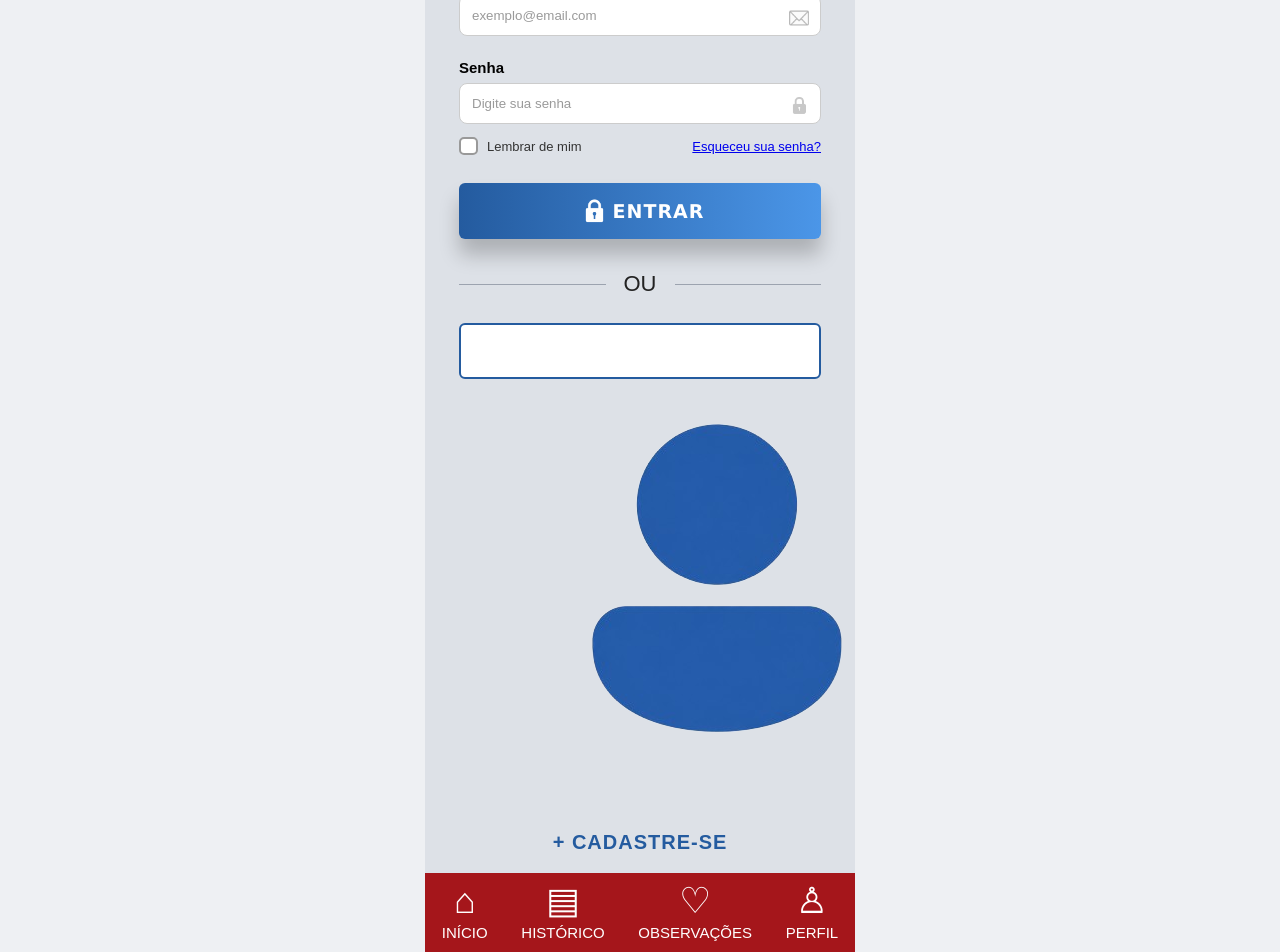
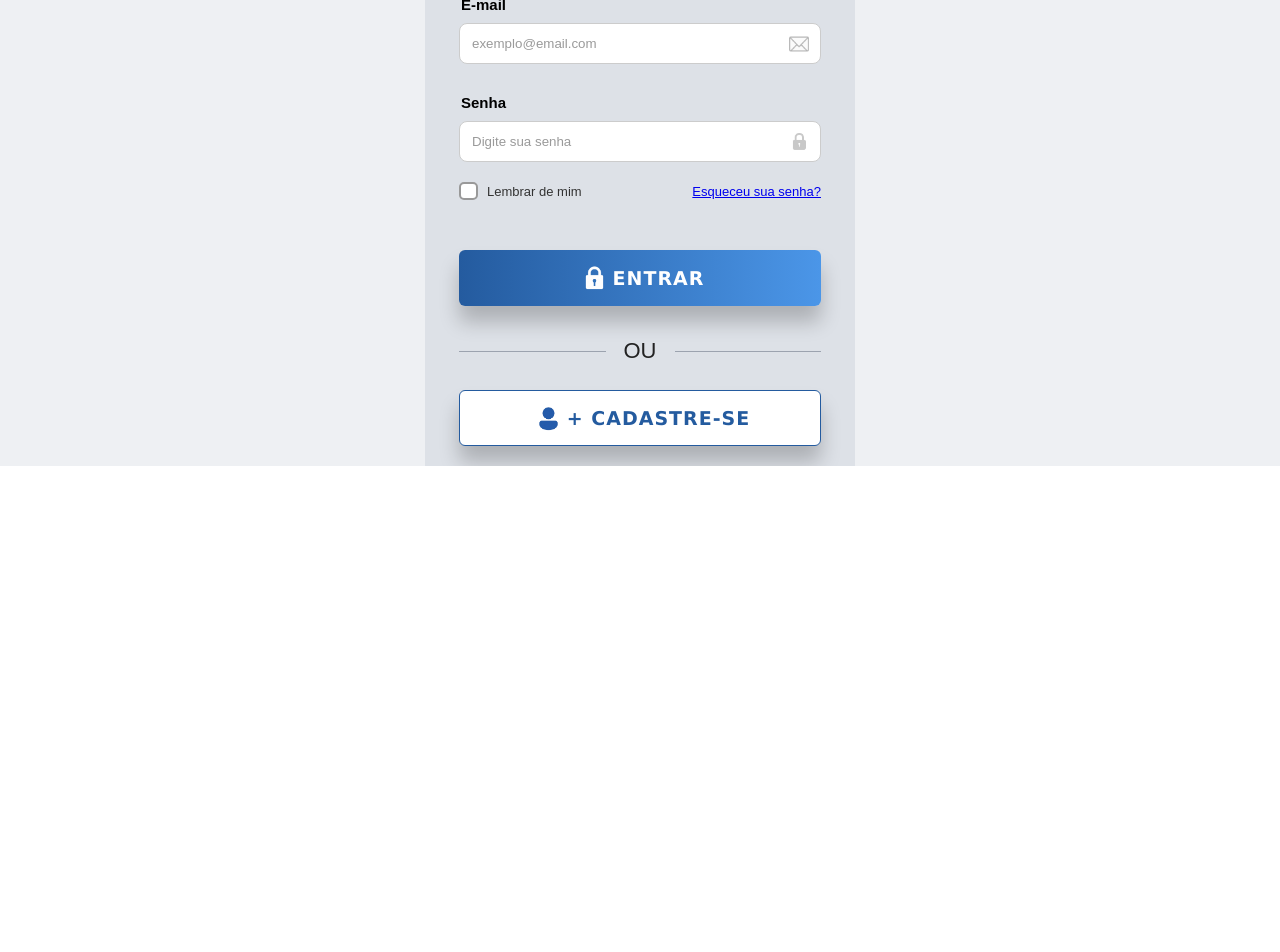
Before and after one commit to PI-Sao-Camilo-2026/PI-Sao-Camilo, a React (Vite) app in the folder frontend/: page / in a window 1280 px wide. Shown: the part 400-1352 px from the top of the page. After the commit the page ends 866 px from the top, so only its background shows below. Built offline with nearby package versions, Linux system fonts and the light colour scheme.

Commit message:
finalizacao tela login

```diff
--- a/frontend/src/css/Login.css
+++ b/frontend/src/css/Login.css
@@ -63,7 +63,6 @@ body {
   width: 92px;
   height: 92px;
   background: #991b1f;
-  /* fundo vermelho */
   border-radius: 50%;
   margin: auto auto;
   display: flex;
@@ -99,7 +98,12 @@ body {
   font-family: Arial, Helvetica, sans-serif;
   font-size: 15px;
   font-weight: bold;
-  margin-bottom: 7px;
+  padding-left: 2px;
+  margin-bottom: 10px;
+}
+
+.label-email {
+  margin-top: 40px;
 }
 
 .input-box {
@@ -110,16 +114,16 @@ body {
 .input-box input {
   width: 100%;
   padding: 12px 40px 12px 12px;
-  margin-bottom: 23px;
+  margin-bottom: 30px;
   border-radius: 8px;
+  color: #9a9a9a;
   border: 1px solid #ccc;
 }
 
 .input-box .simbolo-email {
   position: absolute;
   right: 12px;
-  margin-top: -9px;
-  top: 50%;
+  top: 30%;
   transform: translateY(-50%);
   width: 20px;
   height: 15px;
@@ -130,7 +134,7 @@ body {
   position: absolute;
   right: 12px;
   margin-top: -10px;
-  top: 50%;
+  top: 42%;
   transform: translateY(-50%);
   width: 20px;
   height: 20px;
@@ -178,13 +182,14 @@ body {
   justify-content: center;
   width: 100%;
   height: 56px;
-  border: none;
+  border: white;
   border-radius: 6px;
   background: linear-gradient(90deg, #245b9f, #4b96e8);
   color: white;
   font-size: 19px;
   font-weight: 800;
   font-family: Verdana, Geneva, Tahoma, sans-serif;
+  margin-top: 50px;
   letter-spacing: 1px;
   box-shadow: 0 16px 20px rgba(0, 0, 0, 0.22);
 }
@@ -213,19 +218,23 @@ body {
 }
 
 .register-btn {
+  display: flex;
+  align-items: center;
+  justify-content: center;
   width: 100%;
   height: 56px;
+  border: 1px solid #245b9f;
+  border-radius: 6px;
   background: white;
-  border: 2px solid #245b9f;
-  border-radius: 6px;
   color: #245b9f;
-  font-size: 20px;
+  font-size: 19px;
   font-weight: 800;
+  font-family: Verdana, Geneva, Tahoma, sans-serif;
   letter-spacing: 1px;
-  margin-bottom: 25px;
+  box-shadow: 0 16px 20px rgba(0, 0, 0, 0.22);
 }
 
-.cadastar-btn {
+.cadastrar-btn {
   width: 37px;
   height: 37px;
 }
@@ -241,26 +250,3 @@ body {
   color: #245b9f;
   text-decoration: none;
 }
-
-.bottom-nav {
-  height: 82px;
-  background: #a5161b;
-  color: white;
-  display: flex;
-  justify-content: space-around;
-  align-items: center;
-}
-
-.bottom-nav div {
-  text-align: center;
-}
-
-.bottom-nav span {
-  font-size: 36px;
-  line-height: 28px;
-}
-
-.bottom-nav p {
-  margin: 7px 0 0;
-  font-size: 15px;
-}
--- a/frontend/src/views/Login.jsx
+++ b/frontend/src/views/Login.jsx
@@ -31,7 +31,7 @@ export default function Login() {
             <img src="png-transparent-email-email.png" className="simbolo-email" alt="E-mail" />
           </div>
 
-          <label className="label-email">Senha</label>
+          <label className="label-senha">Senha</label>
           <div className="input-box">
             <input type="password" placeholder="Digite sua senha" />
             <img src="698630.png" className="cadeado-senha" alt="Cadeado Senha" />
@@ -62,25 +62,6 @@ export default function Login() {
           <img src="91f0148c-ff2c-4bc2-9a93-62aa1cdbdb02-removebg-preview.png" className="cadastrar-btn" alt="Ícone Cadastrar" />
           + CADASTRE-SE</button>
         </main>
-
-        <nav className="bottom-nav">
-          <div>
-            <span>⌂</span>
-            <p>INÍCIO</p>
-          </div>
-          <div>
-            <span>▤</span>
-            <p>HISTÓRICO</p>
-          </div>
-          <div>
-            <span>♡</span>
-            <p>OBSERVAÇÕES</p>
-          </div>
-          <div>
-            <span>♙</span>
-            <p>PERFIL</p>
-          </div>
-        </nav>
       </div>
     </div>
   );
--- a/frontend/src/views/Relatorios.jsx
+++ b/frontend/src/views/Relatorios.jsx
@@ -2,7 +2,7 @@ import "../css/Relatorios.css";
 import { useNavigate } from "react-router-dom";
 
 export default function Relatorios() {
-    const navigate = useNavigate();
+  const navigate = useNavigate();
   return (
     <div className="rel-container">
 
@@ -72,14 +72,31 @@ export default function Relatorios() {
         <p>Data: --</p>
       </section>
 
-      {/* BOTÃO */}
       <button className="btn">
         COMPARTILHAR COM O STAFF
       </button>
 
-<button className="btn-sair" onClick={() => navigate("/home")}>
-  Sair
-</button>
+      <button className="btn-sair" onClick={() => navigate("/home")}>
+        Sair
+      </button>
+      <nav className="bottom-nav">
+        <div>
+          <span>⌂</span>
+          <p>INÍCIO</p>
+        </div>
+        <div>
+          <span>▤</span>
+          <p>HISTÓRICO</p>
+        </div>
+        <div>
+          <span>♡</span>
+          <p>OBSERVAÇÕES</p>
+        </div>
+        <div>
+          <span>♙</span>
+          <p>PERFIL</p>
+        </div>
+      </nav>
     </div>
   );
 }
```
